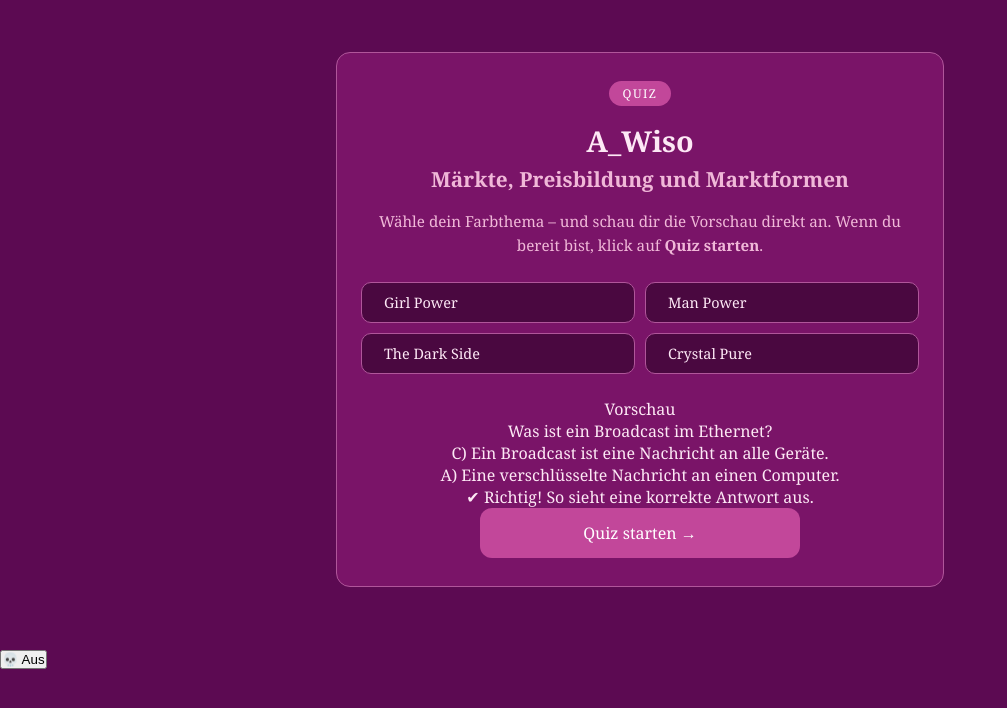
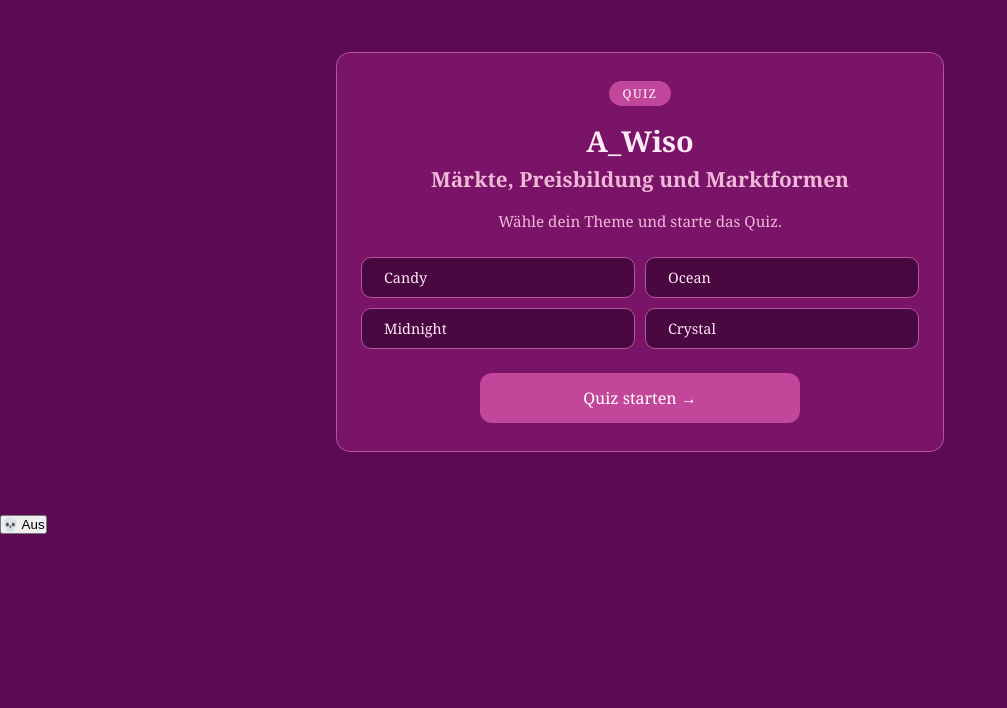
Before and after one commit to Oldcatlady/G_Wiso, a plain HTML site: page index.html in a window 1280 px wide. Shown: the top 708 px of the page, without its empty margins (0-1007 px from the left). Drawn offline with Linux system fonts and the light colour scheme.

Commit message:
Revise quiz HTML structure and theme buttons
Updated the quiz interface and theme options.

```diff
--- a/index.html
+++ b/index.html
@@ -3,112 +3,154 @@
 
 <head>
     <meta charset="UTF-8">
-    <title>G_Wiso</title>
+    <title>Quiz</title>
     <link rel="stylesheet" href="style.css">
 </head>
 
 <body>
 
+<!-- ================= START PAGE ================= -->
 <div id="startPage" class="page active">
     <div class="container">
         <div class="card start-card">
+
             <div class="quiz-badge">Quiz</div>
-                <h1>A_Wiso<br><span class="subtitle-title">Märkte, Preisbildung und Marktformen</span></h1>
-                <p class="intro-text">Wähle dein Farbthema – und schau dir die Vorschau direkt an. Wenn du bereit bist,
-                    klick auf <strong>Quiz starten</strong>.</p>
 
+            <h1>
+                A_Wiso<br>
+                <span class="subtitle-title">Märkte, Preisbildung und Marktformen</span>
+            </h1>
+
+            <p class="intro-text">
+                Wähle dein Theme und starte das Quiz.
+            </p>
+
+            <!-- THEMES -->
             <div class="theme-buttons">
-                    <button class="theme-btn" data-theme="girl_power" onclick="previewTheme('girl_power')">
-                        <span class="theme-dot" style="background:#e879a0;"></span>
-                        Girl Power
+
+                <button class="theme-btn" data-theme="candy" onclick="previewTheme('candy')">
+                    <span class="theme-dot" style="background:#ff6fae;"></span>
+                    Candy
                 </button>
-                    <button class="theme-btn" data-theme="man_power" onclick="previewTheme('man_power')">
-                        <span class="theme-dot" style="background:#378add;"></span>
-                        Man Power
+
+                <button class="theme-btn" data-theme="ocean" onclick="previewTheme('ocean')">
+                    <span class="theme-dot" style="background:#2aa7ff;"></span>
+                    Ocean
                 </button>
-                    <button class="theme-btn" data-theme="dark_side" onclick="previewTheme('dark_side')">
-                        <span class="theme-dot" style="background:#1e1e2e;"></span>
-                        The Dark Side
+
+                <button class="theme-btn" data-theme="midnight" onclick="previewTheme('midnight')">
+                    <span class="theme-dot" style="background:#1b1b2f;"></span>
+                    Midnight
                 </button>
-                    <button class="theme-btn" data-theme="crystal_pure" onclick="previewTheme('crystal_pure')">
-                        <span class="theme-dot" style="background:#c9d6e3;"></span>
-                        Crystal Pure
+
+                <button class="theme-btn" data-theme="crystal" onclick="previewTheme('crystal')">
+                    <span class="theme-dot" style="background:#cfe9ff;"></span>
+                    Crystal
                 </button>
+
             </div>
 
-                <div id="themePreview" class="theme-preview">
-                    <div class="preview-label">Vorschau</div>
-                    <div class="preview-card">
-                        <div class="preview-question">Was ist ein Broadcast im Ethernet?</div>
-                        <div class="preview-answers">
-                            <div class="preview-btn preview-correct">C) Ein Broadcast ist eine Nachricht an alle Geräte.</div>
-                            <div class="preview-btn">A) Eine verschlüsselte Nachricht an einen Computer.</div>
-                        </div>
-                        <div class="preview-feedback correct-preview">✔ Richtig! So sieht eine korrekte Antwort aus.</div>
-                    </div>
-                </div>
+            <div id="themePreview" class="theme-preview"></div>
 
-                <button id="startBtn" class="start-btn" onclick="startQuiz()">
+            <button class="start-btn" onclick="startQuiz()">
                 Quiz starten →
             </button>
+
         </div>
     </div>
 </div>
 
+<!-- ================= QUIZ PAGE ================= -->
 <div id="quizPage" class="page">
+
     <div class="container">
-            <h1 id="quizTitle">Märkte, Preisbildung und Marktformen</h1>
+
+        <h1 id="quizTitle">Quiz</h1>
+
         <div class="progress-info">
             <span id="progressText"></span>
             <span id="scoreText"></span>
             <span id="percentText"></span>
         </div>
+
         <div class="progress-bar">
             <div id="progressFill"></div>
         </div>
+
         <div class="card">
+
             <h2 id="question"></h2>
+
             <div id="answers"></div>
-                <input type="text" id="textAnswer" placeholder="Deine Antwort..." style="display:none;">
+
+            <input id="textAnswer" type="text" placeholder="Antwort..." style="display:none;">
+
             <div id="feedback"></div>
+
             <div class="nav-buttons">
-                    <button id="prevBtn" onclick="prevQuestion()" style="display:none;">← Zurück</button>
-                    <button id="nextBtn" onclick="nextQuestion()" style="display:none;">Weiter →</button>
+
+                <button id="prevBtn" onclick="prevQuestion()" style="display:none;">
+                    Zurück
+                </button>
+
+                <button id="nextBtn" onclick="nextQuestion()">
+                    Weiter
+                </button>
+
             </div>
+
         </div>
     </div>
 </div>
 
+<!-- ================= RESULT PAGE ================= -->
 <div id="resultPage" class="page">
+
     <div class="container">
+
         <div class="card result-card">
-                <h2>Dein Ergebnis</h2>
+
+            <h2>Ergebnis</h2>
+
             <div id="resultContent"></div>
-                <button class="shuffle-btn" onclick="shuffleAndRestart()">🔀 Fragen mischen &amp; neu starten</button>
-                <button class="restart-btn" onclick="goToStart()">← Zurück zur Startseite</button>
-            </div>
-        </div>
+
+            <button onclick="shuffleAndRestart()">Neu starten</button>
+            <button onclick="goToStart()">Startseite</button>
+
         </div>
 
-    <button id="skullToggleBtn">💀 Aus</button> <div id="skull" class="skull-hidden">
+    </div>
+
+</div>
+
+<!-- ================= TOTENKOPF ================= -->
+
+<button id="skullToggleBtn">💀 Aus</button>
+
+<div id="skull" class="skull-hidden">
+
     <div class="skull-container">
+
         <div class="eye-socket left">
             <div class="human-eye">
                 <div class="iris"><div class="pupil"></div></div>
             </div>
         </div>
+
         <div class="eye-socket right">
             <div class="human-eye">
                 <div class="iris"><div class="pupil"></div></div>
             </div>
         </div>
+
         <div class="skull-nose"></div>
-            <div class="skull-jaw">
-                <div class="teeth"></div>
+        <div class="skull-jaw"></div>
+
     </div>
-        </div>
+
 </div>
 
 <script src="script.js"></script>
+
 </body>
 </html>
```
Lines whose indentation alone changed are shown as unchanged.
